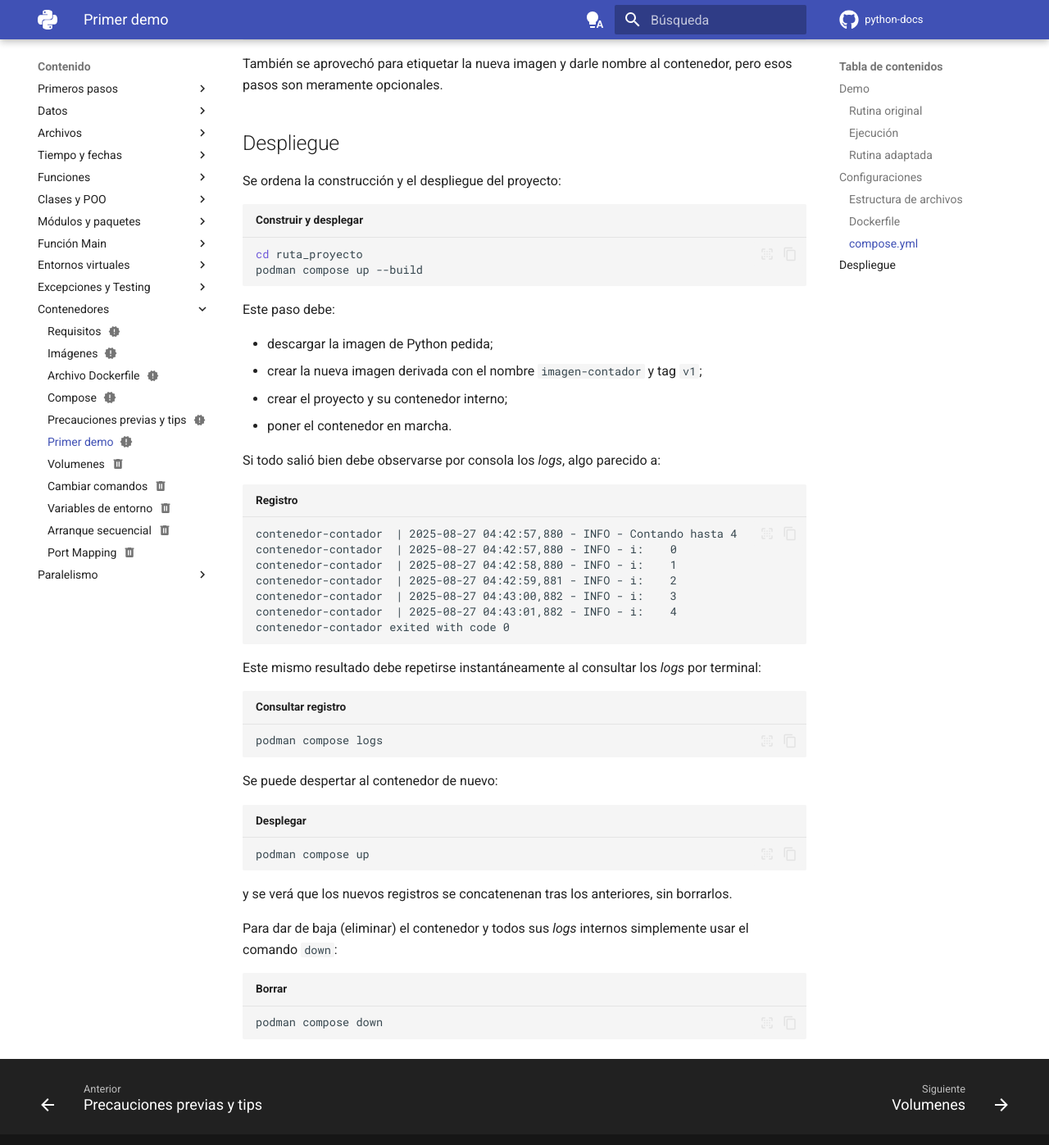
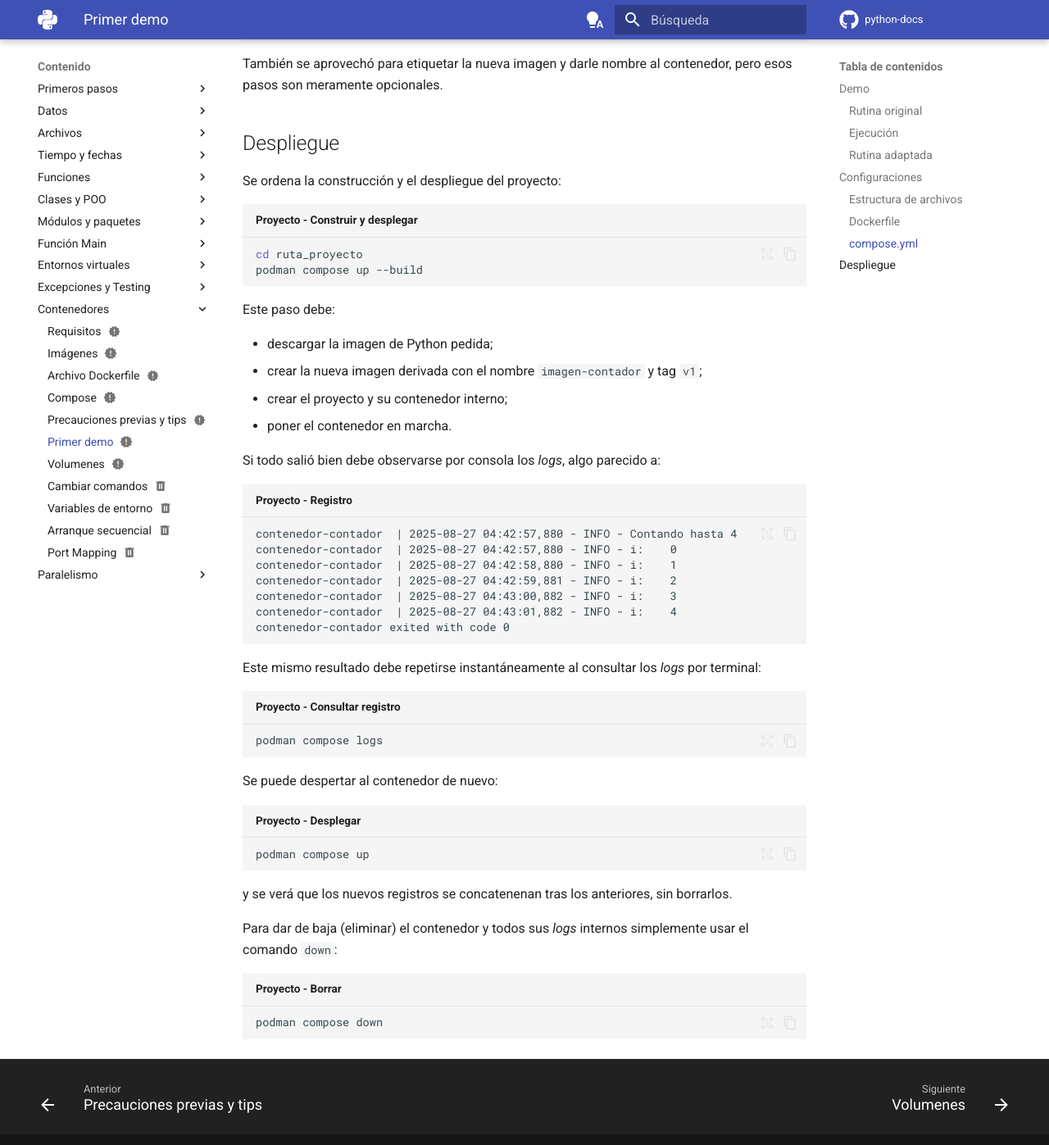
Before and after one commit to alejrot/python-docs, an MkDocs documentation site: the page built from docs/contenedores/despliegue_demo.md, in a window 1280 px wide and 1400 px high, scrolled down 3365 px. Shown: the top 1397 px of the window at 82% size. Built offline with MkDocs 1.6.1 and Material for MkDocs 9.7.7, drawn with Linux system fonts in a browser that asks for light colours; plug-ins that fetch from the network failed and are left out; comment, search, counter and statistics services are not loaded.

Commit message:
Contenedores: volumenes retocado II

````diff
--- a/docs/contenedores/despliegue_demo.md
+++ b/docs/contenedores/despliegue_demo.md
@@ -207,7 +207,7 @@ pero esos pasos son meramente opcionales.
 Se ordena
 la construcción y el despliegue del proyecto:
 
-```bash title="Construir y desplegar"
+```bash title="Proyecto - Construir y desplegar"
 cd ruta_proyecto
 podman compose up --build
 ```
@@ -222,7 +222,7 @@ con el nombre `imagen-contador` y tag `v1`;
 Si todo salió bien debe observarse por consola los *logs*,
 algo parecido a:
 
-``` log title="Registro"
+``` log title="Proyecto - Registro"
 contenedor-contador  | 2025-08-27 04:42:57,880 - INFO - Contando hasta 4
 contenedor-contador  | 2025-08-27 04:42:57,880 - INFO - i:    0
 contenedor-contador  | 2025-08-27 04:42:58,880 - INFO - i:    1
@@ -235,13 +235,13 @@ contenedor-contador exited with code 0
 Este mismo resultado debe repetirse instantáneamente
 al consultar los *logs* por terminal:
 
-```bash title="Consultar registro"
+```bash title="Proyecto - Consultar registro"
 podman compose logs
 ```
 
 Se puede despertar al contenedor de nuevo:
 
-```bash title="Desplegar"
+```bash title="Proyecto - Desplegar"
 podman compose up
 ```
 
@@ -253,7 +253,7 @@ Para dar de baja (eliminar) el contenedor
 y todos sus *logs* internos
 simplemente usar el comando `down`:
 
-```bash title="Borrar"
+```bash title="Proyecto - Borrar"
 podman compose down
 ```
 
````
Also changed, not shown: docs/contenedores/volumenes.md (+100 -50 lines), 1 other file.
